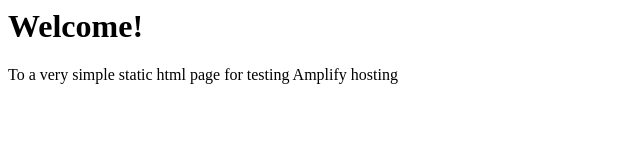
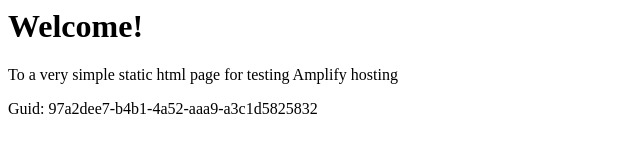
Before and after one commit to aws-aemilia-bah/Github-PR-Commit-Integration-Test-DoNotTouch-Gith-OKSLNVO2-v1-preprod-me-south-1, a website: page src/index.html in a window 1280 px wide. Shown: the whole page, without its empty margins (0-640 px from the left). Drawn offline with Linux system fonts and the light colour scheme.

Commit message:
commit from integ tests

```diff
--- a/src/index.html
+++ b/src/index.html
@@ -1,3 +1,5 @@
+
+
 <html lang="en">
 
 <head>
@@ -10,6 +12,6 @@
 <body>
     <h1>Welcome!</h1>
     <p>To a very simple static html page for testing Amplify hosting</p>
-</body>
+    <p>Guid: 97a2dee7-b4b1-4a52-aaa9-a3c1d5825832</p></body>
 
 </html>
```
